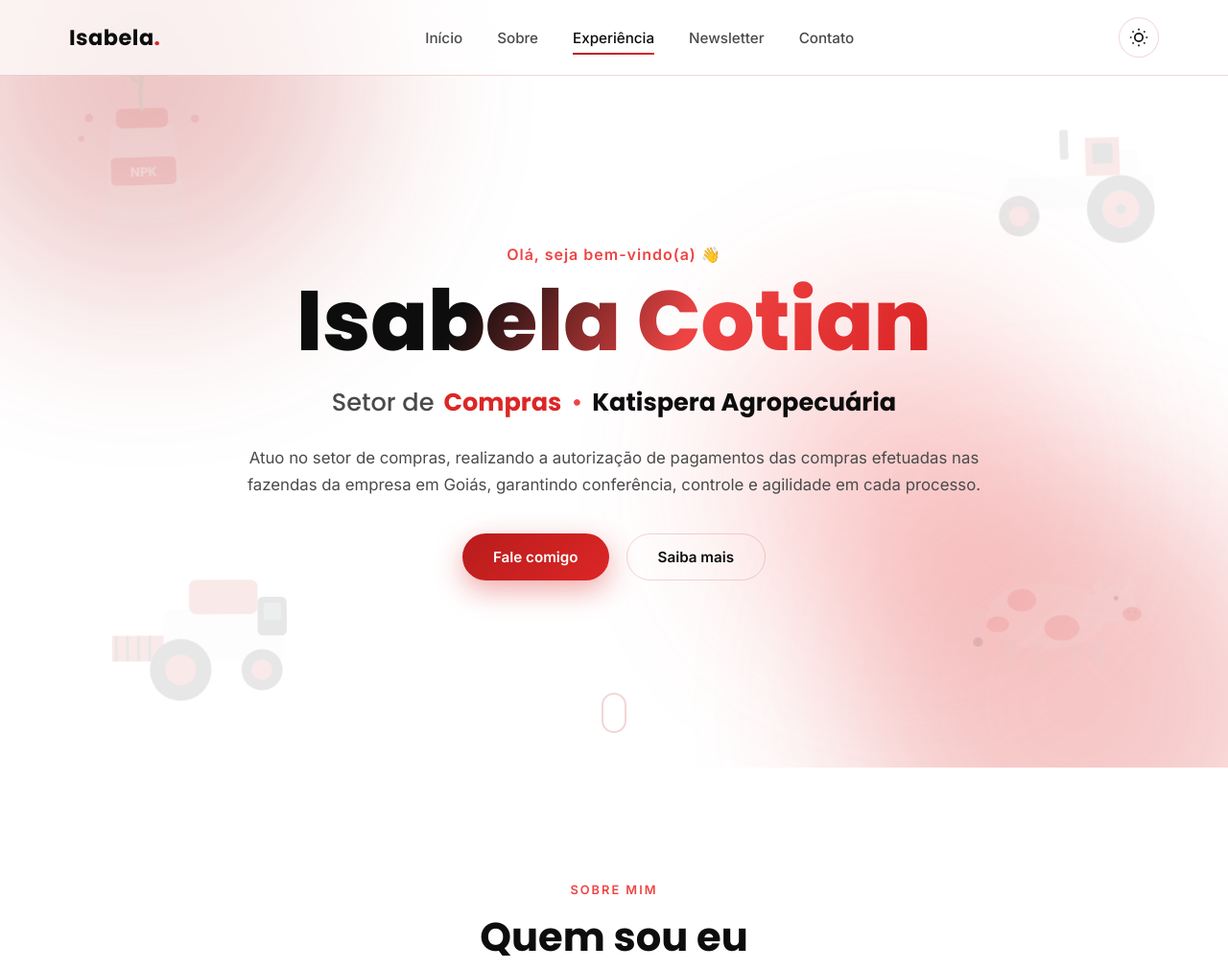
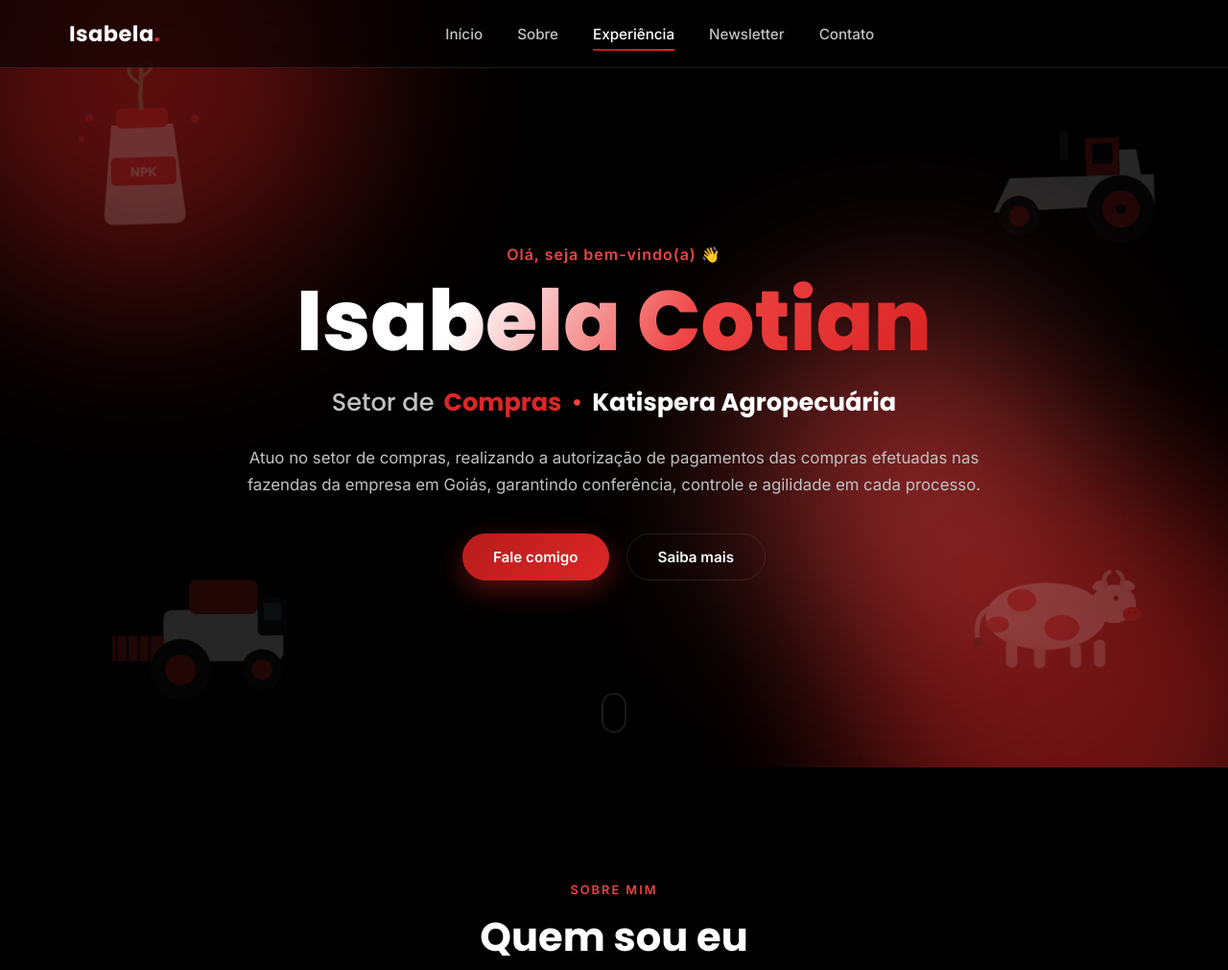
Before and after one commit to isabelacotiansantos/isabelacotiansantos.github.io, a plain HTML site: page index.html in a window 1280 px wide. Shown: the top 1011 px of the page at 96% size. Drawn offline with Linux system fonts and the light colour scheme.

Commit message:
Add files via upload

```diff
--- a/css/style.css
+++ b/css/style.css
@@ -13,9 +13,7 @@
 
   --radius: 16px;
   --transition: 0.35s cubic-bezier(.4,0,.2,1);
-}
 
-html[data-theme="dark"] {
   --bg: #000000;
   --bg-alt: #0a0a0a;
   --card-bg: rgba(255,255,255,0.04);
@@ -25,18 +23,6 @@
   --nav-bg: rgba(0, 0, 0, 0.6);
   --shadow: 0 20px 60px rgba(220,38,38,0.25);
   --input-bg: rgba(255,255,255,0.06);
-}
-
-html[data-theme="light"] {
-  --bg: #ffffff;
-  --bg-alt: #f5f5f5;
-  --card-bg: #ffffff;
-  --card-border: rgba(185,28,28,0.18);
-  --text: #0d0d0d;
-  --text-muted: #4a4a4a;
-  --nav-bg: rgba(255, 255, 255, 0.7);
-  --shadow: 0 20px 50px rgba(185,28,28,0.15);
-  --input-bg: #ffffff;
 }
 
 * { margin: 0; padding: 0; box-sizing: border-box; }
@@ -78,7 +64,6 @@
   animation: float 18s ease-in-out infinite;
 }
 
-html[data-theme="light"] .blob { opacity: 0.25; }
 
 .blob-1 {
   width: 420px; height: 420px;
@@ -192,24 +177,6 @@
 
 .nav-actions { display: flex; align-items: center; gap: 14px; }
 
-.icon-btn {
-  background: var(--card-bg);
-  border: 1px solid var(--card-border);
-  color: var(--text);
-  width: 42px; height: 42px;
-  border-radius: 50%;
-  display: flex; align-items: center; justify-content: center;
-  cursor: pointer;
-  transition: transform var(--transition), background var(--transition);
-}
-.icon-btn:hover { transform: rotate(20deg) scale(1.08); background: var(--primary); color: #fff; }
-
-.icon-btn svg { width: 20px; height: 20px; }
-.icon-sun, .icon-moon { position: absolute; }
-html[data-theme="dark"] .icon-sun { display: none; }
-html[data-theme="light"] .icon-moon { display: none; }
-.icon-btn { position: relative; }
-
 .menu-toggle {
   display: none;
   flex-direction: column;
@@ -267,7 +234,6 @@
   animation: heroFloat 16s ease-in-out infinite;
 }
 
-html[data-theme="light"] .hero-illustration { opacity: 0.1; }
 
 .hero-illustration-1 { width: 170px; top: 10%; left: 5%; animation-delay: 0s; }
 .hero-illustration-2 { width: 230px; top: 14%; right: 4%; animation-delay: -4s; }
--- a/index.html
+++ b/index.html
@@ -1,5 +1,5 @@
 <!DOCTYPE html>
-<html lang="pt-BR" data-theme="dark">
+<html lang="pt-BR">
 <head>
 <meta charset="UTF-8">
 <meta name="viewport" content="width=device-width, initial-scale=1.0">
@@ -34,10 +34,6 @@
     </nav>
 
     <div class="nav-actions">
-      <button id="themeToggle" class="icon-btn" aria-label="Alternar tema claro/escuro" title="Alternar tema">
-        <svg class="icon-sun" viewBox="0 0 24 24" fill="none" stroke="currentColor" stroke-width="2"><circle cx="12" cy="12" r="5"/><path d="M12 1v2M12 21v2M4.22 4.22l1.42 1.42M18.36 18.36l1.42 1.42M1 12h2M21 12h2M4.22 19.78l1.42-1.42M18.36 5.64l1.42-1.42"/></svg>
-        <svg class="icon-moon" viewBox="0 0 24 24" fill="none" stroke="currentColor" stroke-width="2"><path d="M21 12.79A9 9 0 1 1 11.21 3 7 7 0 0 0 21 12.79z"/></svg>
-      </button>
       <button id="menuToggle" class="menu-toggle" aria-label="Abrir menu" aria-expanded="false">
         <span></span><span></span><span></span>
       </button>
--- a/js/script.js
+++ b/js/script.js
@@ -5,26 +5,6 @@
   ========================================= */
   const yearEl = document.getElementById('year');
   if (yearEl) yearEl.textContent = new Date().getFullYear();
-
-  /* =========================================
-     TEMA CLARO / ESCURO
-  ========================================= */
-  const root = document.documentElement;
-  const themeToggle = document.getElementById('themeToggle');
-  const savedTheme = localStorage.getItem('theme');
-
-  if (savedTheme) {
-    root.setAttribute('data-theme', savedTheme);
-  } else if (window.matchMedia('(prefers-color-scheme: light)').matches) {
-    root.setAttribute('data-theme', 'light');
-  }
-
-  themeToggle.addEventListener('click', () => {
-    const current = root.getAttribute('data-theme');
-    const next = current === 'dark' ? 'light' : 'dark';
-    root.setAttribute('data-theme', next);
-    localStorage.setItem('theme', next);
-  });
 
   /* =========================================
      MENU MOBILE
```
